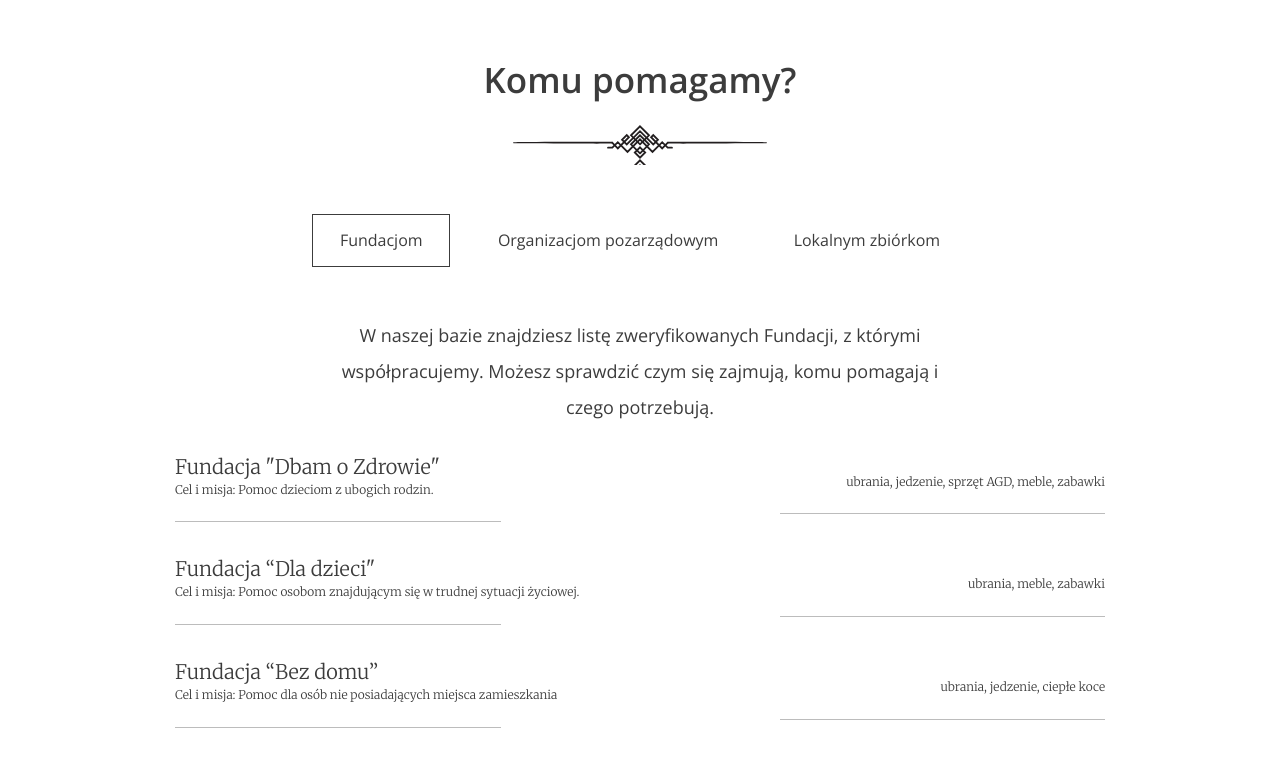
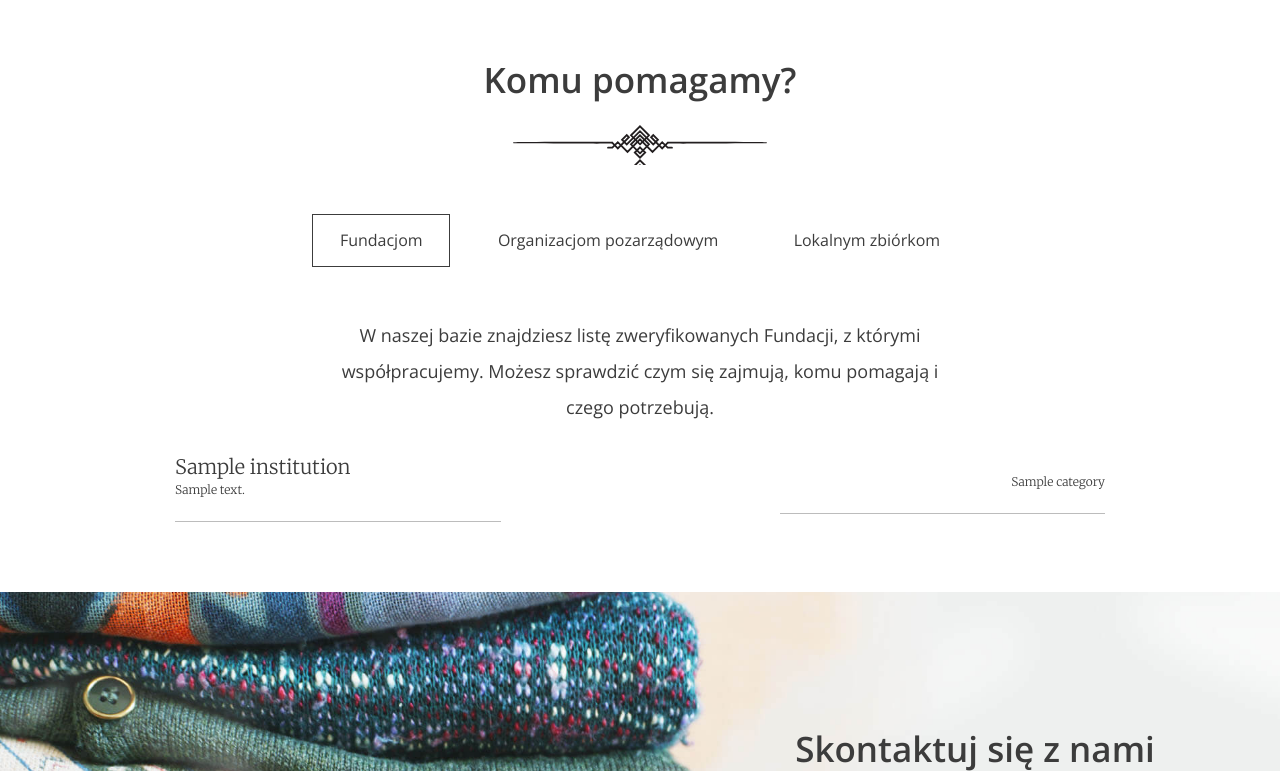
Before and after one commit to damianlapa/CharityDonation, a Django app: page / in a window 1280 px wide. Shown: the part 2440-3211 px from the top of the page. Run offline with Django 3.2, Linux system fonts and the light colour scheme; tables that the repository leaves empty hold one stand-in row (values such as "Sample post").

Commit message:
institution categories

```diff
--- a/charitydonation/models.py
+++ b/charitydonation/models.py
@@ -2,9 +2,9 @@ from django.db import models
 from django.conf import settings
 
 INSTITUTION_TYPES = (
-    (1, 'Fundacja'),
-    (2, 'Organizacja pozarządowa'),
-    (3, 'Zbiórka lokalna')
+    ('Fundacja', 'Fundacja'),
+    ('Organizacja pozarządowa', 'Organizacja pozarządowa'),
+    ('Zbiórka lokalna', 'Zbiórka lokalna')
 )
 
 class Category(models.Model):
@@ -35,7 +35,7 @@ class Donation(models.Model):
     pick_up_date = models.DateField()
     pick_up_time = models.TimeField()
     pick_up_comment = models.CharField(max_length=128)
-    user = models.ForeignKey(settings.AUTH_USER_MODEL, on_delete=models.CASCADE, null=True)
+    user = models.ForeignKey(settings.AUTH_USER_MODEL, on_delete=models.CASCADE, null=True, blank=True, default=None)
 
     def __str__(self):
-        return 'donation {} - {}'.format(self.quantity, self.categories)
+        return 'donation {} - {}'.format(self.quantity, self.address)
--- a/charitydonation/templates/base.html
+++ b/charitydonation/templates/base.html
@@ -28,8 +28,8 @@
     <div class="bottom-line">
         <span class="bottom-line--copy">Copyright &copy; 2019</span>
         <div class="bottom-line--icons">
-            <a href="#" class="btn btn--small"><img src="images/icon-facebook.svg"/></a>
-            <a href="#" class="btn btn--small"><img src="images/icon-instagram.svg"/></a>
+            <a href="#" class="btn btn--small"><img src="{% static 'images/icon-facebook.svg' %}"/></a>
+            <a href="#" class="btn btn--small"><img src="{% static 'images/icon-instagram.svg' %}"/></a>
         </div>
     </div>
 </footer>
--- a/charitydonation/templates/index.html
+++ b/charitydonation/templates/index.html
@@ -5,8 +5,8 @@
     <header class="header--main-page">
         <nav class="container container--70">
             <ul class="nav--actions">
-          <li><a href="" class="btn btn--small btn--without-border">Zaloguj</a></li>
-          <li><a href="#" class="btn btn--small btn--highlighted">Załóż konto</a></li>
+                <li><a href="{% url 'login' %}" class="btn btn--small btn--without-border">Zaloguj</a></li>
+                <li><a href="{% url 'register' %}" class="btn btn--small btn--highlighted">Załóż konto</a></li>
             </ul>
 
             <ul>
@@ -14,7 +14,7 @@
                 <li><a href="#steps" class="btn btn--without-border">O co chodzi?</a></li>
                 <li><a href="#about-us" class="btn btn--without-border">O nas</a></li>
                 <li><a href="#help" class="btn btn--without-border">Fundacje i organizacje</a></li>
-          <li><a href="form.html" class="btn btn--without-border">Przekaż dary</a></li>
+                <li><a href="{% url 'add-donation' %}" class="btn btn--without-border">Przekaż dary</a></li>
                 <li><a href="#contact" class="btn btn--without-border">Kontakt</a></li>
             </ul>
         </nav>
@@ -22,7 +22,7 @@
         <div class="slogan container container--90">
             <div class="slogan--item">
                 <h1>
-            Zacznij pomagać!<br />
+                    Zacznij pomagać!<br/>
                     Oddaj niechciane rzeczy w zaufane ręce
                 </h1>
             </div>
@@ -32,15 +32,17 @@
     <section id="stats" class="stats">
         <div class="container container--85">
             <div class="stats--item">
-          <em>10</em>
+                <em>{{ bags_quantity }}</em>
                 <h3>Oddanych worków</h3>
-          <p>Lorem ipsum dolor sit amet consectetur adipisicing elit. Eius est beatae, quod accusamus illum tempora!</p>
+                <p>Lorem ipsum dolor sit amet consectetur adipisicing elit. Eius est beatae, quod accusamus illum
+                    tempora!</p>
             </div>
 
             <div class="stats--item">
-          <em>5</em>
+                <em>{{ institutions_quantity }}</em>
                 <h3>Wspartych organizacji</h3>
-          <p>Lorem ipsum dolor sit amet consectetur, adipisicing elit. Laboriosam magnam, sint nihil cupiditate quas quam.</p>
+                <p>Lorem ipsum dolor sit amet consectetur, adipisicing elit. Laboriosam magnam, sint nihil cupiditate
+                    quas quam.</p>
             </div>
 
         </div>
@@ -72,16 +74,17 @@
             </div>
         </div>
 
-      <a href="#" class="btn btn--large">Załóż konto</a>
+        <a href="{% url 'register' %}" class="btn btn--large">Załóż konto</a>
     </section>
 
     <section id="about-us" class="about-us">
         <div class="about-us--text">
             <h2>O nas</h2>
-        <p>Lorem ipsum dolor sit amet, consectetur adipisicing elit. Voluptas vitae animi rem pariatur incidunt libero optio esse quisquam illo omnis.</p>
-        <img src="{% static 'images/signature.svg' %}" class="about-us--text-signature" alt="Signature" />
+            <p>Lorem ipsum dolor sit amet, consectetur adipisicing elit. Voluptas vitae animi rem pariatur incidunt
+                libero optio esse quisquam illo omnis.</p>
+            <img src="{% static 'images/signature.svg' %}" class="about-us--text-signature" alt="Signature"/>
         </div>
-      <div class="about-us--image"><img src="{% static 'images/about-us.jpg' %}" alt="People in circle" /></div>
+        <div class="about-us--image"><img src="{% static 'images/about-us.jpg' %}" alt="People in circle"/></div>
     </section>
 
     <section id="help" class="help">
@@ -95,35 +98,25 @@
 
         <!-- SLIDE 1 -->
         <div class="help--slides active" data-id="1">
-        <p>W naszej bazie znajdziesz listę zweryfikowanych Fundacji, z którymi współpracujemy. Możesz sprawdzić czym się zajmują, komu pomagają i czego potrzebują.</p>
+            <p>W naszej bazie znajdziesz listę zweryfikowanych Fundacji, z którymi współpracujemy. Możesz sprawdzić czym
+                się zajmują, komu pomagają i czego potrzebują.</p>
 
             <ul class="help--slides-items">
+                {% for foundation in foundations %}
                     <li>
                         <div class="col">
-              <div class="title">Fundacja "Dbam o Zdrowie"</div>
-              <div class="subtitle">Cel i misja: Pomoc dzieciom z ubogich rodzin.</div>
+                            <div class="title">{{ foundation.name }}</div>
+                            <div class="subtitle">{{ foundation.description }}</div>
                         </div>
 
-            <div class="col"><div class="text">ubrania, jedzenie, sprzęt AGD, meble, zabawki</div></div>
+                        <div class="col">
+                            <div class="text">{% for category in foundation.categories.all %}
+                                {{ category.name }}
+                            {% endfor %}</div>
+                        </div>
                     </li>
 
-          <li>
-            <div class="col">
-              <div class="title">Fundacja “Dla dzieci"</div>
-              <div class="subtitle">Cel i misja: Pomoc osobom znajdującym się w trudnej sytuacji życiowej.</div>
-            </div>
-
-            <div class="col"><div class="text">ubrania, meble, zabawki</div></div>
-          </li>
-
-          <li>
-            <div class="col">
-              <div class="title">Fundacja “Bez domu”</div>
-              <div class="subtitle">Cel i misja: Pomoc dla osób nie posiadających miejsca zamieszkania</div>
-            </div>
-
-            <div class="col"><div class="text">ubrania, jedzenie, ciepłe koce</div></div>
-          </li>
+                {% endfor %}
             </ul>
             <!-- Pagination
             <ul class="help--slides-pagination">
@@ -138,45 +131,27 @@
         <!-- SLIDE 2 -->
         <div class="help--slides" data-id="2">
             <p>
-          Lorem ipsum dolor, sit amet consectetur adipisicing elit. Hic officiis mollitia dolor, neque aspernatur accusamus debitis. Ducimus, officia. Quia, sunt illum! Non iste placeat ab ipsum alias
+                Lorem ipsum dolor, sit amet consectetur adipisicing elit. Hic officiis mollitia dolor, neque aspernatur
+                accusamus debitis. Ducimus, officia. Quia, sunt illum! Non iste placeat ab ipsum alias
                 quos suscipit corporis!
             </p>
             <ul class="help--slides-items">
+                {% for organization in organizations %}
                     <li>
                         <div class="col">
-              <div class="title">Organizacja 1</div>
-              <div class="subtitle">Lorem ipsum dolor sit amet consectetur.</div>
+                            <div class="title">{{ organization.name }}</div>
+                            <div class="subtitle">{{ organization.description }}</div>
                         </div>
 
-            <div class="col"><div class="text">Lorem ipsum dolor sit amet consectetur adipisicing elit.</div></div>
+                        <div class="col">
+                            <div class="text">{% for category in foundation.categories.all %}
+                                {{ category.name }}
+                            {% endfor %}</div>
                     </li>
 
-          <li>
-            <div class="col">
-              <div class="title">Organizacja 2</div>
-              <div class="subtitle">Lorem ipsum dolor sit amet consectetur.</div>
-            </div>
+                {% endfor %}
 
-            <div class="col"><div class="text">Lorem ipsum dolor sit amet consectetur adipisicing elit.</div></div>
-          </li>
 
-          <li>
-            <div class="col">
-              <div class="title">Organizacja 3</div>
-              <div class="subtitle">Lorem ipsum dolor sit amet consectetur.</div>
-            </div>
-
-            <div class="col"><div class="text">Lorem ipsum dolor sit amet consectetur adipisicing elit.</div></div>
-          </li>
-
-          <li>
-            <div class="col">
-              <div class="title">Organizacja 4</div>
-              <div class="subtitle">Lorem ipsum dolor sit amet consectetur.</div>
-            </div>
-
-            <div class="col"><div class="text">Lorem ipsum dolor sit amet consectetur adipisicing elit.</div></div>
-          </li>
             </ul>
 
             <!-- Pagination
@@ -192,25 +167,23 @@
 
         <!-- SLIDE 3 -->
         <div class="help--slides" data-id="3">
-        <p>Lorem ipsum dolor sit amet, his ocurreret persequeris ea, ad utinam laudem duo. Verterem adipisci partiendo eos ne, ea his reque quaeque recteque, ne quo lobortis intellegam.</p>
+            <p>Lorem ipsum dolor sit amet, his ocurreret persequeris ea, ad utinam laudem duo. Verterem adipisci
+                partiendo eos ne, ea his reque quaeque recteque, ne quo lobortis intellegam.</p>
             <ul class="help--slides-items">
+                {% for collection in local_collections %}
                     <li>
                         <div class="col">
-              <div class="title">Lokalna zbiórka 1</div>
-              <div class="subtitle">Lorem ipsum dolor sit amet consectetur.</div>
+                            <div class="title">{{ collection.name }}</div>
+                            <div class="subtitle">{{ collection.description }}</div>
                         </div>
 
-            <div class="col"><div class="text">Lorem ipsum dolor sit amet consectetur adipisicing elit.</div></div>
+                        <div class="col">
+                            <div class="text">{% for category in foundation.categories.all %}
+                                {{ category.name }}
+                            {% endfor %}</div>
                     </li>
+                {% endfor %}
 
-          <li>
-            <div class="col">
-              <div class="title">Lokalna zbiórka 2</div>
-              <div class="subtitle">Lorem ipsum dolor sit amet consectetur.</div>
-            </div>
-
-            <div class="col"><div class="text">Lorem ipsum dolor sit amet consectetur adipisicing elit.</div></div>
-          </li>
             </ul>
 
             <!-- Pagination
--- a/charitydonation/views.py
+++ b/charitydonation/views.py
@@ -1,11 +1,20 @@
 from django.shortcuts import render
 from django.views import View
-
+from charitydonation.models import Category, Donation, Institution
 
 class LandingPage(View):
 
     def get(self, request):
-        return render(request, 'index.html')
+        bags = Donation.objects.all()
+        bags_quantity = 0
+        for bag in bags:
+            bags_quantity += bag.quantity
+        institutions = Institution.objects.all()
+        institutions_quantity = institutions.count()
+        foundations = institutions.filter(type='Fundacja')
+        organizations = institutions.filter(type='Organizacja pozarządowa')
+        local_collections = institutions.filter(type='Zbiórka lokalna')
+        return render(request, 'index.html', locals())
 
 
 class AddDonation(View):
```
Also changed, not shown: charitydonation/templates/form-confirmation.html (+6 -5 lines), charitydonation/templates/form.html (+5 -5 lines), charitydonation/templates/login.html (+6 -5 lines), charitydonation/templates/register.html (+6 -5 lines), charitydonation/migrations/0002_auto_20200725_1426.py (added), charitydonation/migrations/0003_auto_20200725_1712.py (added). Lines whose indentation alone changed are shown as unchanged.
